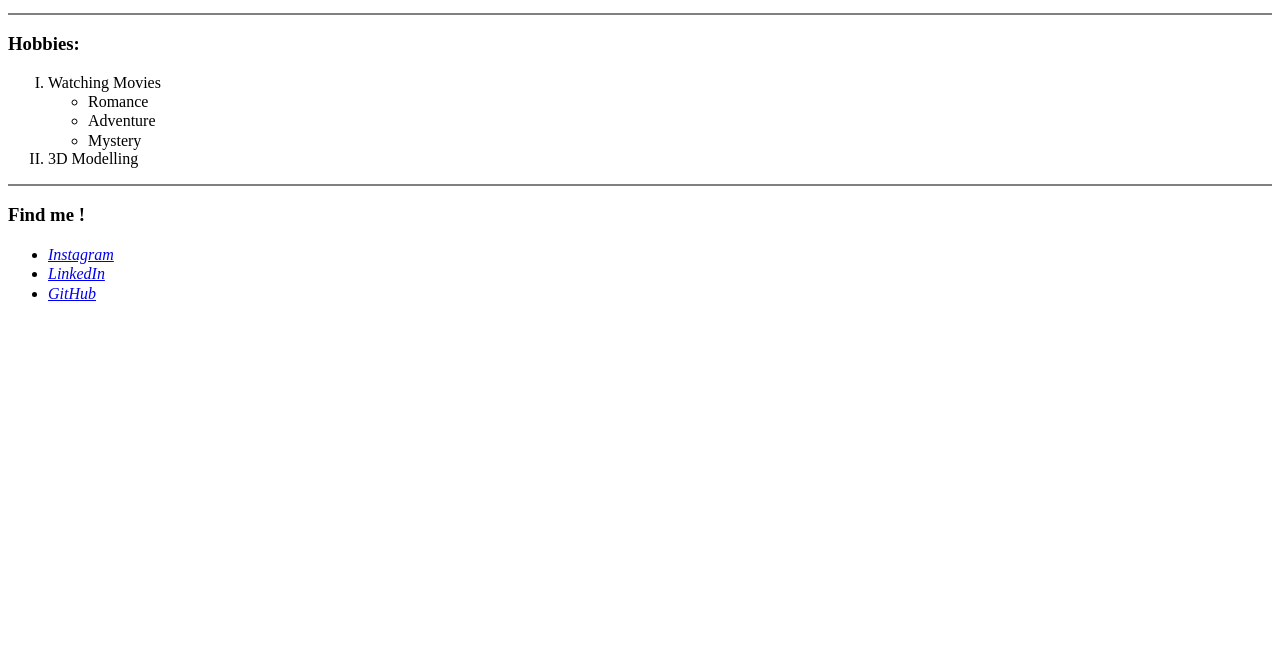
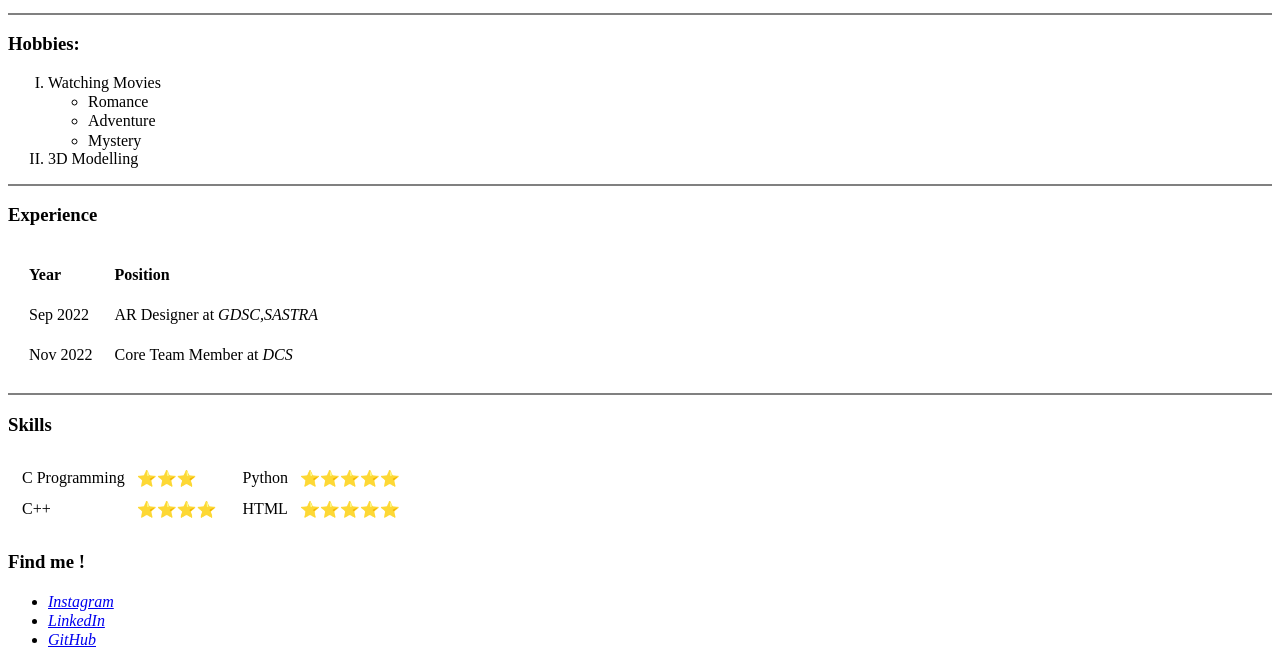
Before and after one commit to NagaSudharshan-K/Portfolio, a plain HTML site: page index.html in a window 1280 px wide. Shown: the part 269-935 px from the top of the page. Before the commit the page ends 800 px from the top, so only its background shows below. Drawn offline with Linux system fonts and the light colour scheme.

Commit message:
added experience using tables

```diff
--- a/index.html
+++ b/index.html
@@ -37,6 +37,59 @@
         <li>3D Modelling</li>
     </ol>
     <hr noshade>
+    <h3>Experience</h3>
+    <table cellspacing="20">
+        <head>
+            <th align="left">Year</th>
+            <th align="left">Position</th>
+        </head>
+        <body>
+            <tr>
+                <td>Sep 2022</td>
+                <td>AR Designer at <em> GDSC,SASTRA</em> </td>
+            </tr>
+            <tr>
+                <td>Nov 2022</td>
+                <td>Core Team Member at <em>DCS</em></td>
+            </tr>
+        </body>
+    </table>
+    <hr noshade>
+    <h3>Skills</h3>
+    <table>
+        <body>
+            <tr>
+                <td>
+                    <table cellspacing="10">
+                        <tr>
+                            <td>
+                                C Programming
+                            </td>
+                            <td align="left">⭐⭐⭐</td>
+                        </tr>
+                        <tr>
+                            <td>C++ </td>
+                            <td align="right">⭐⭐⭐⭐</td>
+                        </tr>
+                    </table>
+                </td>
+                <td>
+                    <table cellspacing="10">
+                        <tr>
+                            <td>
+                                Python
+                            </td>
+                            <td align="right">⭐⭐⭐⭐⭐</td>
+                        </tr>
+                        <tr>
+                            <td>HTML</td>
+                            <td align="right">⭐⭐⭐⭐⭐</td>
+                        </tr>
+                    </table>
+                </td>
+            </tr>
+        </body>
+    </table>
     <h3>
         Find me !
     </h3>
```
